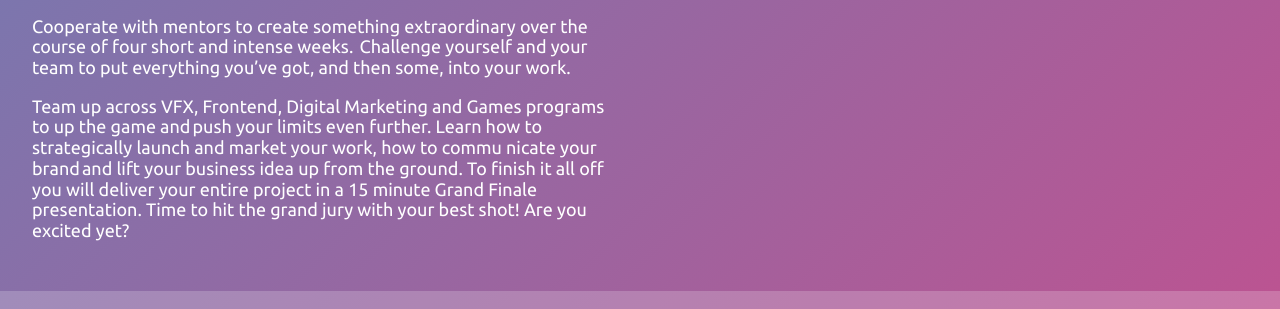
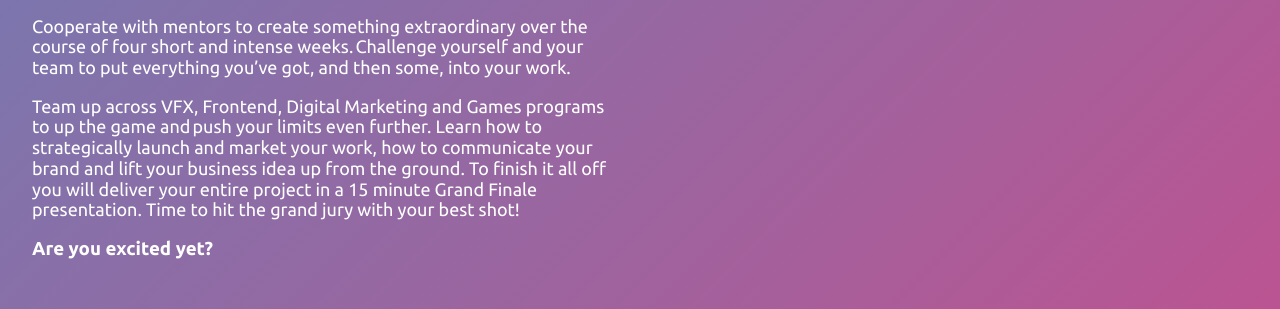
Before and after one commit to mannuelf/startup-bootcamp, a React (Create React App) app: page / in a window 1280 px wide. Shown: the part 919-1228 px from the top of the page. Built offline with nearby package versions, Linux system fonts and the light colour scheme.

Commit message:
update copy

```diff
--- a/src/App.js
+++ b/src/App.js
@@ -35,19 +35,17 @@ function App() {
               </p>
               <p>
                 Cooperate with mentors to create something extraordinary over
-                the course of four short and intense weeks.  Challenge yourself
+                the course of four short and intense weeks. Challenge yourself
                 and your team to put everything you’ve got, and then some, into
                 your work.
               </p>
               <p>
-                Team up across VFX, Frontend, Digital Marketing and Games programs to up the game
-                and push your limits even further. Learn how to strategically
-                launch and market your work, how to commu   nicate your brand and
-                lift your business idea up from the ground. To finish it all off
-                you will deliver your entire project in a 15 minute Grand Finale
-                presentation. Time to hit the grand jury with your best shot!
-                Are you excited yet?
+                Team up across VFX, Frontend, Digital Marketing and Games programs to up the game and push your limits even further.
+                Learn how to strategically launch and market your work, how to communicate your brand and lift your business idea up from the ground.
+                To finish it all off you will deliver your entire project in a 15 minute Grand Finale presentation.
+                Time to hit the grand jury with your best shot!
               </p>
+              <h3>Are you excited yet?</h3>
             </div>
           </article>
           <aside className="grid-item bg-color-b">
```
